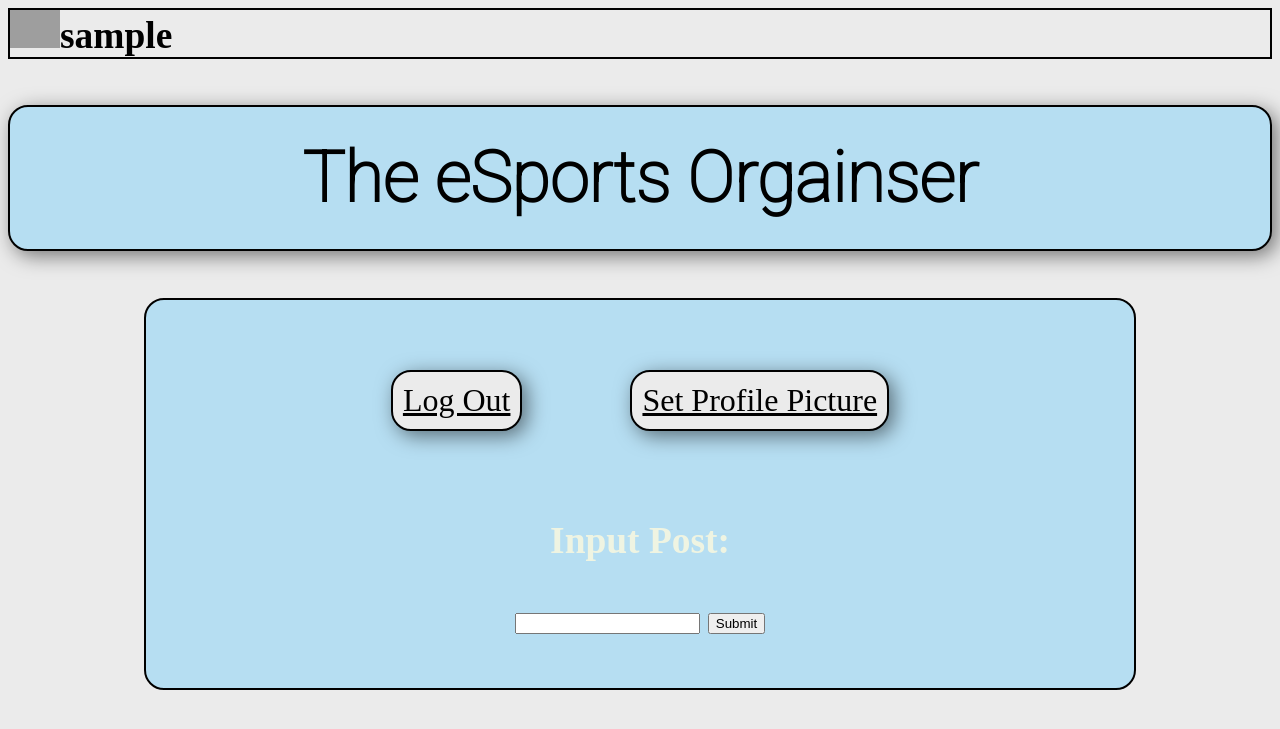
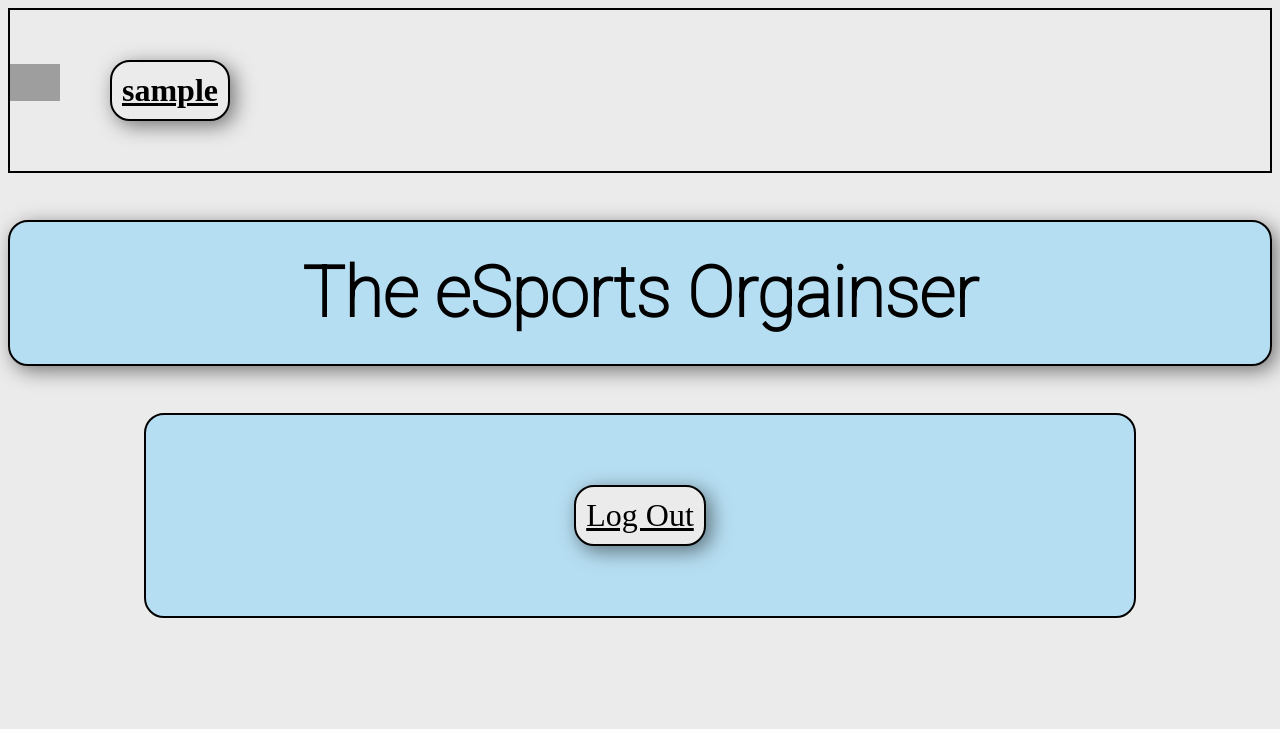
Before and after one commit to Epic-Gamer-Inc/Game-Orginiser, a Flask app: page / in a window 1280 px wide. Shown: the top 729 px of the page. Run offline with Flask 2, Linux system fonts and the light colour scheme; the visitor is signed in with stand-in values (Sample User, id 1); grey boxes are pictures that could not be loaded.

Commit message:
Fixing some profile stuff

```diff
--- a/Main.py
+++ b/Main.py
@@ -46,6 +46,7 @@ def login_post():
     if db_password == typed_password:
         session['name'] = request.form['username']
         session['id'] = db_user['id']
+        session['profilePic'] = db_user['profilePic']
         return redirect('/')
     else:
         return "Invalid Password"
@@ -62,8 +63,7 @@ def create_account_post():
 
 @app.route('/profile')
 def profile_get():
-    username = request.args['name']
-    filtered_posts = []
-    return render_template('Profile.html', filtered_posts=filtered_posts)
+
+    return render_template('Profile.html', filtered_posts='')
 
 app.run(debug=True)
--- a/templates/Main.html
+++ b/templates/Main.html
@@ -8,7 +8,8 @@
 </style>
 <div style = 'border: 2px solid black;'>
 {% if 'name' in session %}
-<img src="{{session['profilePic']}}" class="profile-image" ><h3 style="display:inline">{{session['name']}}</h3>
+
+<h3 style="display:inline" ><img src="{{session['profilePic']}}" class="profile-image" ><a href="/profile">{{session['name']}}</a></h3>
 </div>
 <h1>The eSports Orgainser</h1>
 <div class = 'main'>
@@ -18,12 +19,3 @@
     <a href="/login">
         Log In</a>
     {% endif %}
-
-    <a href="/set_picture">Set Profile Picture</a>
-    <h3>Input Post:</h3>
-
-        <form action="/create_post" method="post">
-            <input type="text" name="message">
-            <input type="submit">
-        </form>
-</div>
```
Also changed, not shown: templates/Profile.html (+9 -8 lines), DataBase.db, static/uploads/Unknown.jpeg (added), static/uploads/clone_trooper_helmet_captain_rex_2_by_historymaker1986-d7adkha.jpg (added).
